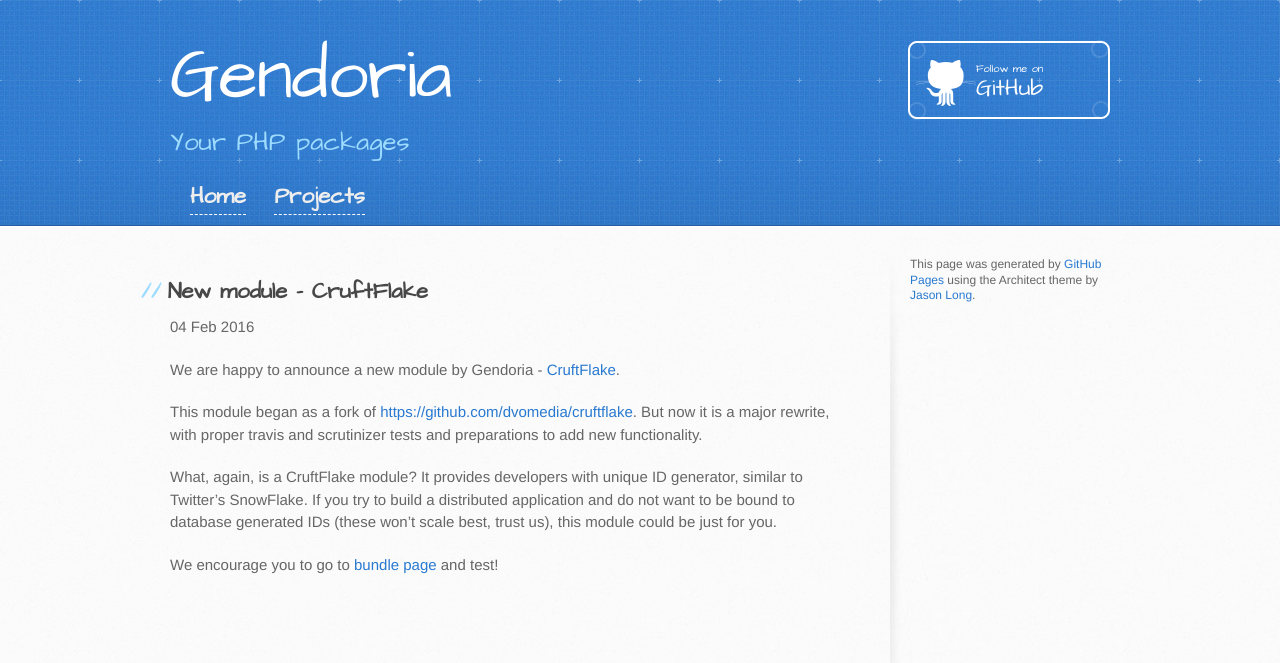
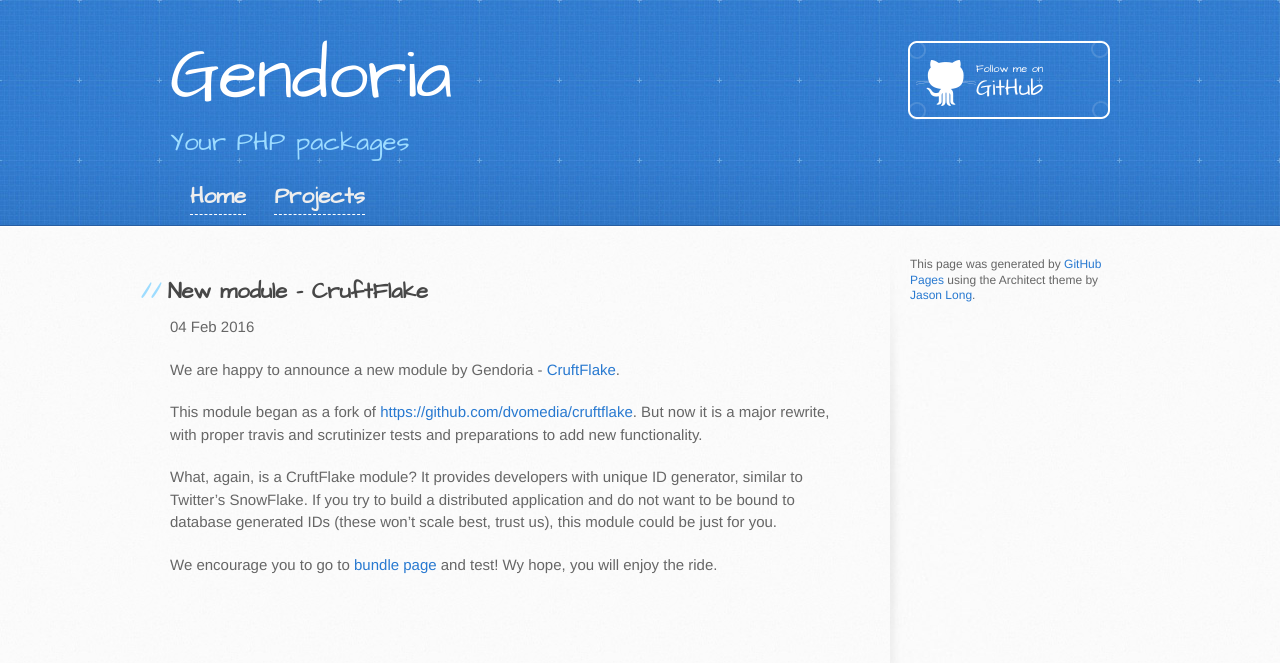
Before and after one commit to Gendoria/Gendoria.github.io, a Jekyll site: the page built from _posts/2016-02-04-cruftflake-module.markdown, in a window 1280 px wide. Shown: the top 663 px of the page. Built offline with Jekyll 4.4.1, drawn with Linux system fonts in a browser that asks for light colours.

Commit message:
Update 2016-02-04-cruftflake-module.markdown

```diff
--- a/_posts/2016-02-04-cruftflake-module.markdown
+++ b/_posts/2016-02-04-cruftflake-module.markdown
@@ -14,4 +14,4 @@ What, again, is a CruftFlake module? It provides developers with unique ID gener
 If you try to build a distributed application and do not want to be bound to database generated IDs
 (these won't scale best, trust us), this module could be just for you.
 
-We encourage you to go to [bundle page](http://github.gendoria.pl/cruftflake/) and test!
+We encourage you to go to [bundle page](http://github.gendoria.pl/cruftflake/) and test! Wy hope, you will enjoy the ride.
```
